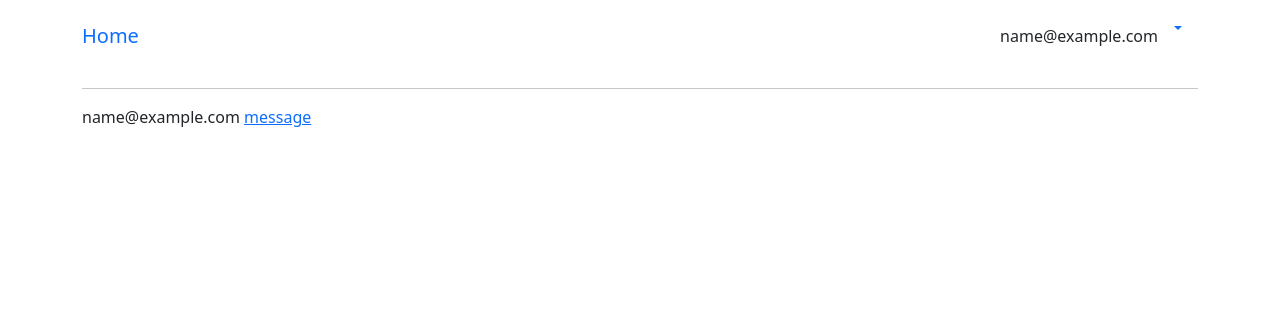
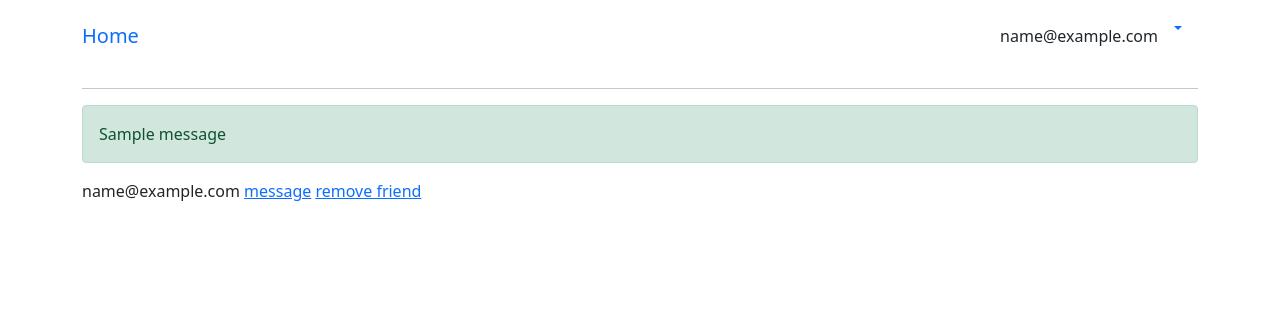
Before and after one commit to anarbyrm/django-chat-tdd, a Django app: page /accounts/friends/ in a window 1280 px wide. Shown: the top 332 px of the page. Run offline with Django 4.2, Linux system fonts and the light colour scheme; a user stored in the database is signed in; tables that the repository leaves empty hold one stand-in row (values such as "Sample post"); one stand-in notice (Sample message) is shown.

Commit message:
final refactoring

```diff
--- a/project/templates/friends_list.html
+++ b/project/templates/friends_list.html
@@ -2,11 +2,20 @@
 
 
 {% block content %}
+    {% if messages %}
+        {% for message in messages %}
+            <div class="alert alert-{{ message.tags }}">
+                {{ message }}
+            </div>
+        {% endfor %}
+    {% endif %}
+
     {% for friend in friends %}
         {% if chats %}
             {% for chat in chats %}
                 {% if friend in chat.participants.all %}
                     {{ friend.email }} <a href="{% url 'chat' chat.id %}">message</a>
+                    <a href="{% url 'accounts:delete-friend' friend.id %}">remove friend</a>
                 {% endif %}
             {% endfor %}
         {% endif %}
--- a/project/templates/home.html
+++ b/project/templates/home.html
@@ -2,12 +2,12 @@
 
 
 {% block content %}
-    <div class="alert alert-{{ message.tags }}">
 
-    </div>
     {% if messages %}
         {% for message in messages %}
-            {{ message }}
+            <div class="alert alert-{{ message.tags }}">
+                {{ message }}
+            </div>
         {% endfor %}
     {% endif %}
 
```
